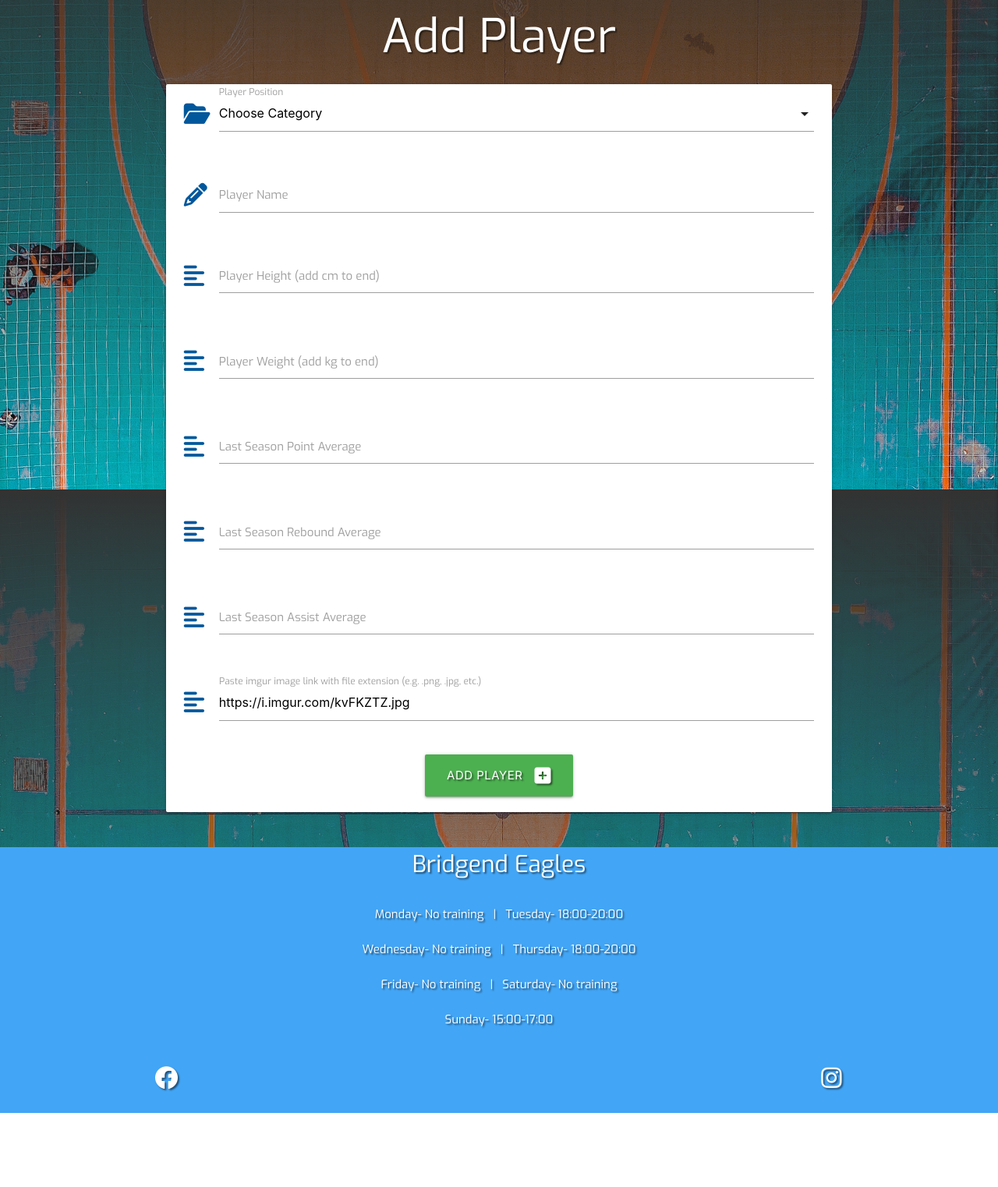
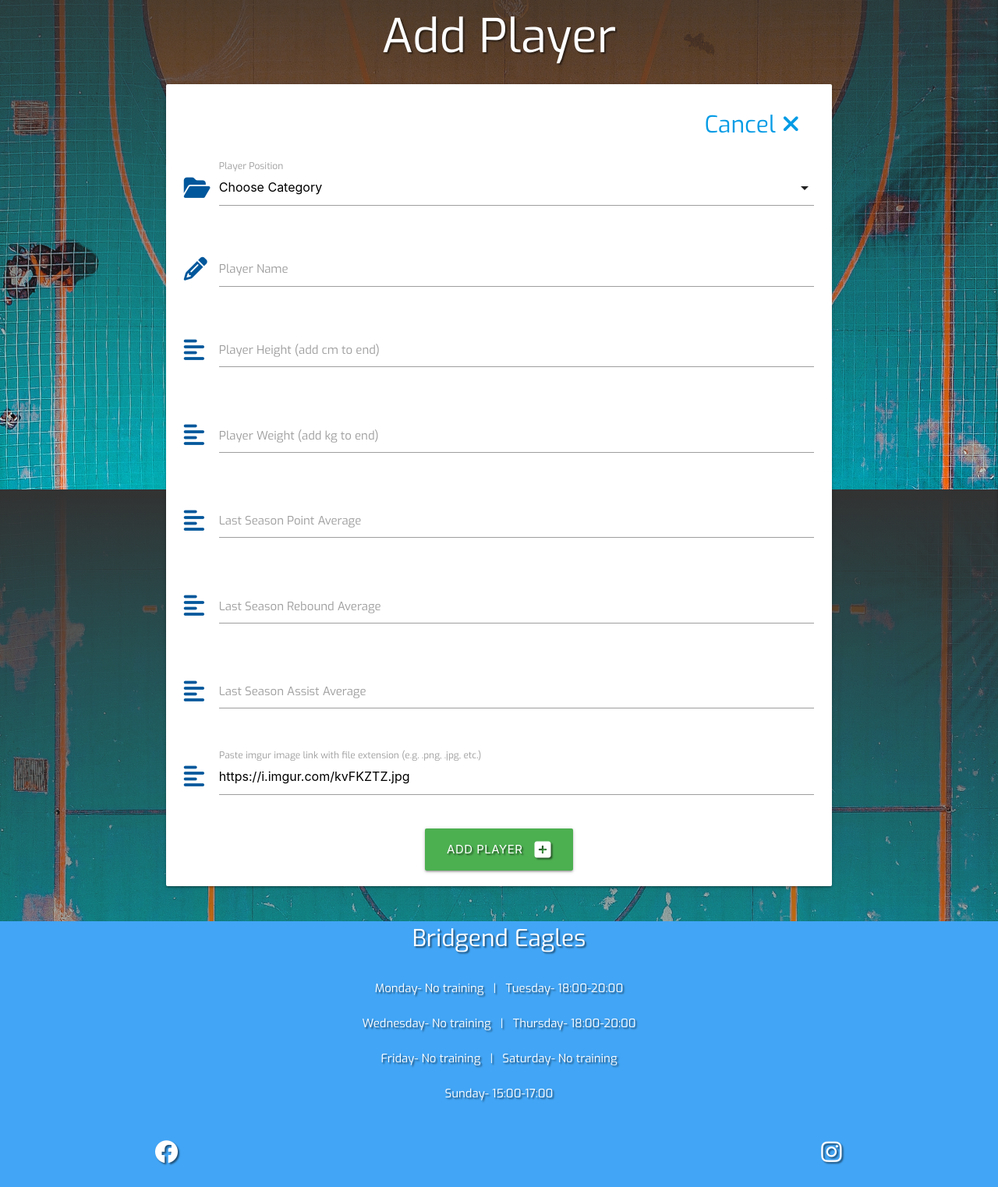
Before and after one commit to jenkidev/Milestone-Project-3, a Flask app: page /add_player in a window 1280 px wide. Shown: the part 172-1695 px from the top of the page at 78% size. Before the commit the page ends 1600 px from the top, so only its background shows below. Run offline with Flask 3, Linux system fonts and the light colour scheme; data that the repository does not hold is empty; some libraries are stand-ins or nearby versions.

Commit message:
Added Cancel button to all relevant forms

```diff
--- a/templates/add_article.html
+++ b/templates/add_article.html
@@ -5,6 +5,12 @@
     <div class="row">
         <div class="card-panel col s12 m8 offset-m2">
             <form class="col s12" method="POST" action="{{ url_for('add_article') }}">
+                <!--Cancel button-->
+                <div class="row">
+                    <div class="right cancel-link">
+                        <a href="{{ url_for('display_articles')}}">Cancel <i class="fa-solid fa-xmark"></i></a>
+                    </div>
+                </div>
                 <!-- Article Heading input -->
                 <div class="row">
                     <div class="input-field col s12">
--- a/templates/add_fixture.html
+++ b/templates/add_fixture.html
@@ -5,6 +5,12 @@
     <div class="row">
         <div class="card-panel col s12 m8 offset-m2">
             <form class="col s12" method="POST" action="{{ url_for('add_fixture') }}">
+                <!--Cancel button-->
+                <div class="row">
+                    <div class="right cancel-link">
+                        <a href="{{ url_for('display_fixtures')}}">Cancel <i class="fa-solid fa-xmark"></i></a>
+                    </div>
+                </div>
                 <!-- Game Number input -->
                 <div class="row">
                     <div class="input-field col s12">
--- a/templates/add_player.html
+++ b/templates/add_player.html
@@ -5,6 +5,12 @@
     <div class="row">
         <div class="card-panel col s12 m8 offset-m2">
             <form class="col s12" method="POST" action="{{ url_for('add_player') }}">
+                <!--Cancel button-->
+                <div class="row">
+                    <div class="right cancel-link">
+                        <a href="{{ url_for('display_players')}}">Cancel <i class="fa-solid fa-xmark"></i></a>
+                    </div>
+                </div>
                 <!-- position selection -->
                 <div class="row">
                     <div class="input-field col s12">
--- a/templates/edit_fixture.html
+++ b/templates/edit_fixture.html
@@ -5,6 +5,12 @@
     <div class="row">
         <div class="card-panel col s12 m8 offset-m2">
             <form class="col s12" method="POST" action="{{ url_for('edit_fixture', fixture_id=fixture._id) }}">
+                <!--Cancel button-->
+                <div class="row">
+                    <div class="right cancel-link">
+                        <a href="{{ url_for('display_fixtures')}}">Cancel <i class="fa-solid fa-xmark"></i></a>
+                    </div>
+                </div>
                 <!-- Game Number input -->
                 <div class="row">
                     <div class="input-field col s12">
--- a/templates/edit_player.html
+++ b/templates/edit_player.html
@@ -5,6 +5,12 @@
     <div class="row">
         <div class="card-panel col s12 m8 offset-m2">
             <form class="col s12" method="POST" action="{{ url_for('edit_player', player_id=player._id) }}">
+                <!--Cancel button-->
+                <div class="row">
+                    <div class="right cancel-link">
+                        <a href="{{ url_for('display_players')}}">Cancel <i class="fa-solid fa-xmark"></i></a>
+                    </div>
+                </div>
                 <!-- position selection -->
                 <div class="row">
                     <div class="input-field col s12">
```
